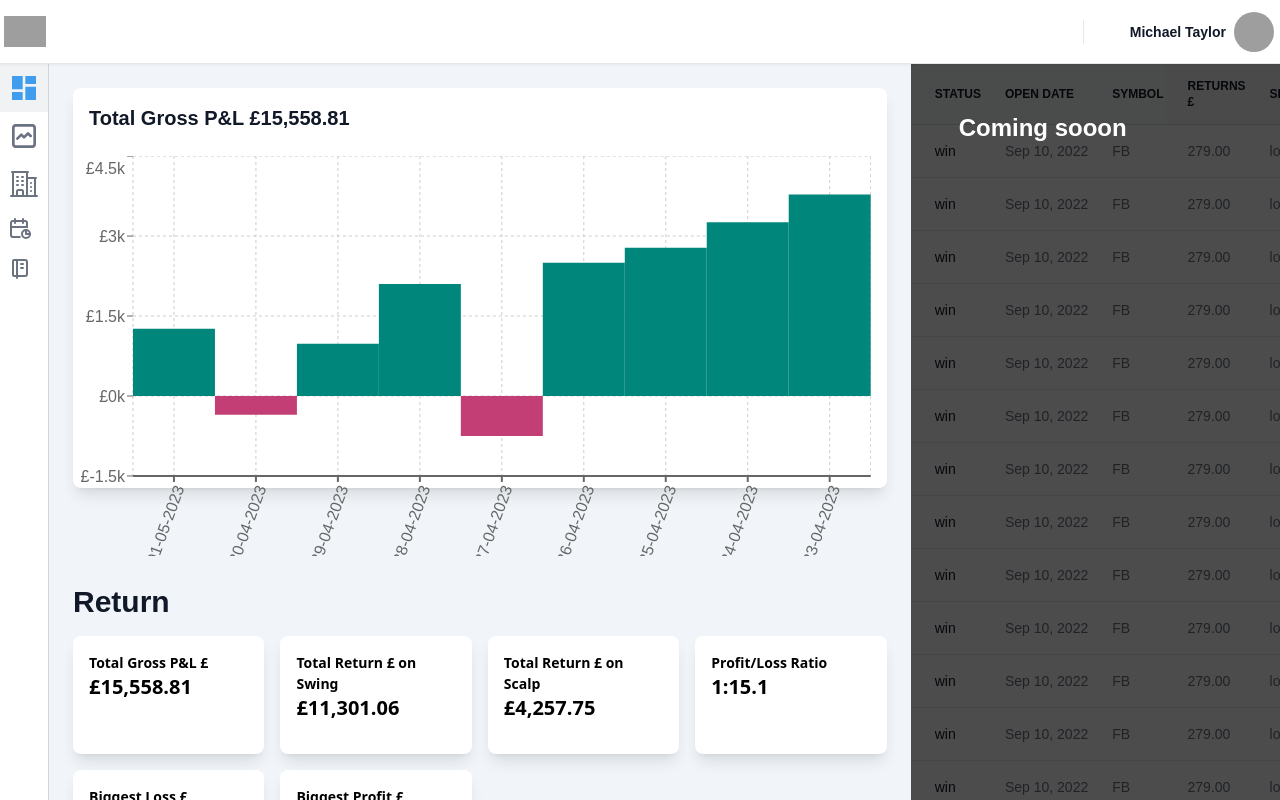
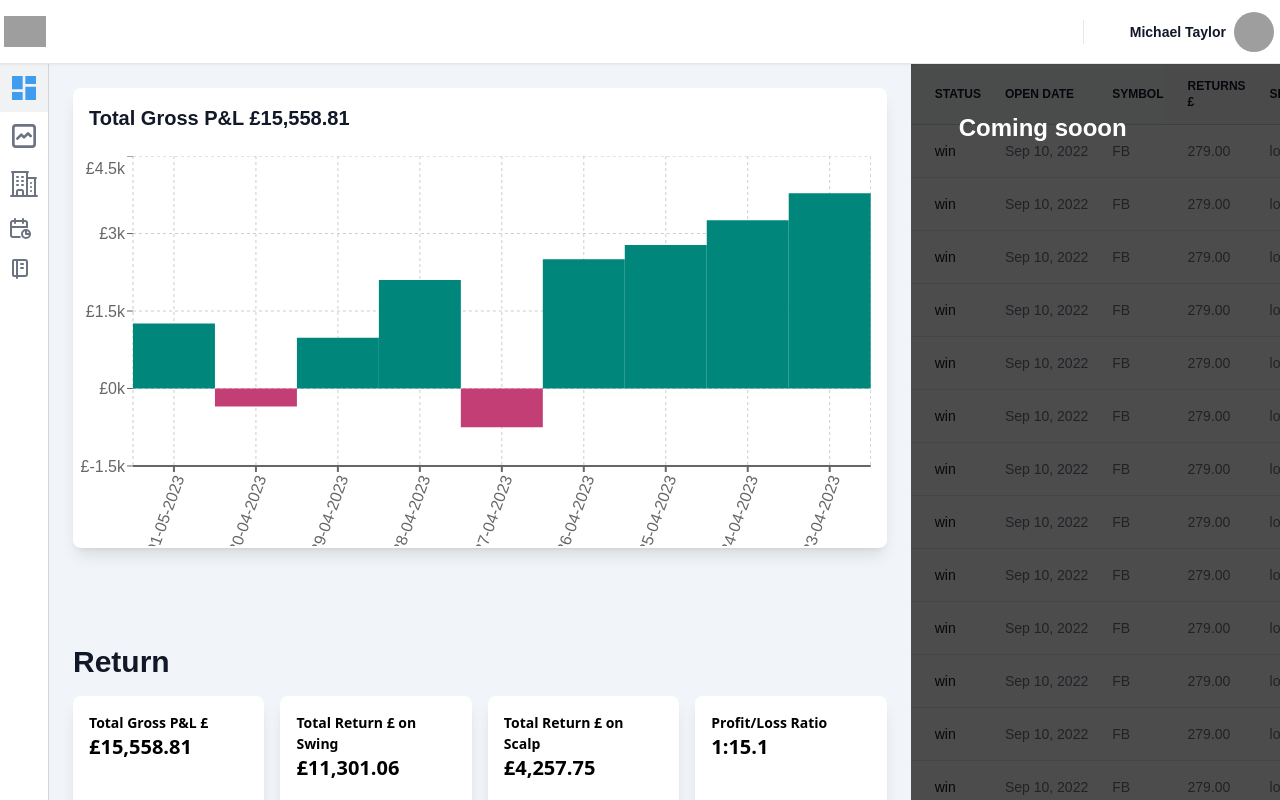
Before and after one commit to AurelianSpodarec/tradesmash-demo, a React (Vite) app: page /dashboard in a window 1280 px wide. Built offline with nearby package versions, Linux system fonts and the light colour scheme; grey boxes are pictures that could not be loaded.

Commit message:
update: updated b on preformance

```diff
--- a/src/views/pages/Dashboard/AccountPerformance.tsx
+++ b/src/views/pages/Dashboard/AccountPerformance.tsx
@@ -22,7 +22,7 @@ function AccountPerformance() {
     const formattedGrossPnL = totalGrossPnL && totalGrossPnL.toLocaleString('en-GB', { style: 'currency', currency: 'GBP' });
 
   return (
-    <div className="h-[400px] w-full bg-white relative flex flex-col min-w-0 break-words bg-white rounded-lg mb-6 xl:mb-0 shadow-lg">
+    <div className="h-[460px] pb-[70px] w-full bg-white relative flex flex-col min-w-0 break-words bg-white rounded-lg mb-6 xl:mb-0 shadow-lg">
     <div className="h-full">
 
         <div className="p-4">
```
